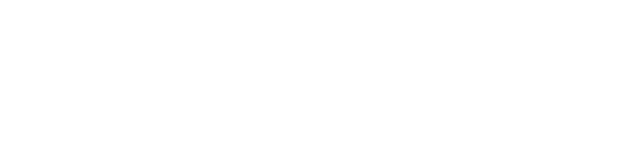
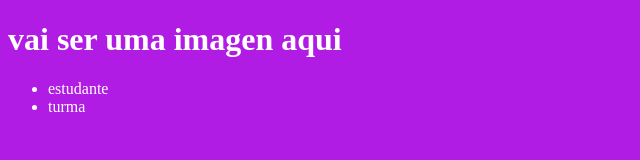
Before and after one commit to Riczx12/primeiro-projeto-alura-2024, a plain HTML site: page index.html in a window 1280 px wide. Shown: the whole page, without its empty margins (0-640 px from the left). Drawn offline with Linux system fonts and the light colour scheme.

Commit message:
Add files via upload

```diff
--- a/index.html
+++ b/index.html
@@ -4,8 +4,19 @@
     <meta charset="UTF-8">
     <meta name="viewport" content="width=device-width, initial-scale=1.0">
     <title>projeto1</title>
+    <link rel="stylesheet" href="style.css">
 </head>
 <body>
+    <header>
 
-</body>
+    <h1>vai ser uma imagen aqui</h1>
+    <ul>
+    <li>estudante</li>
+<li>turma</li>
+</ul>
+
+</header>
+
+
+ </body>
 </html>
--- a/style.css
+++ b/style.css
@@ -0,0 +1,4 @@
+body{
+    background-color: #b11ce5;
+    color: #ffffff;
+}
```
